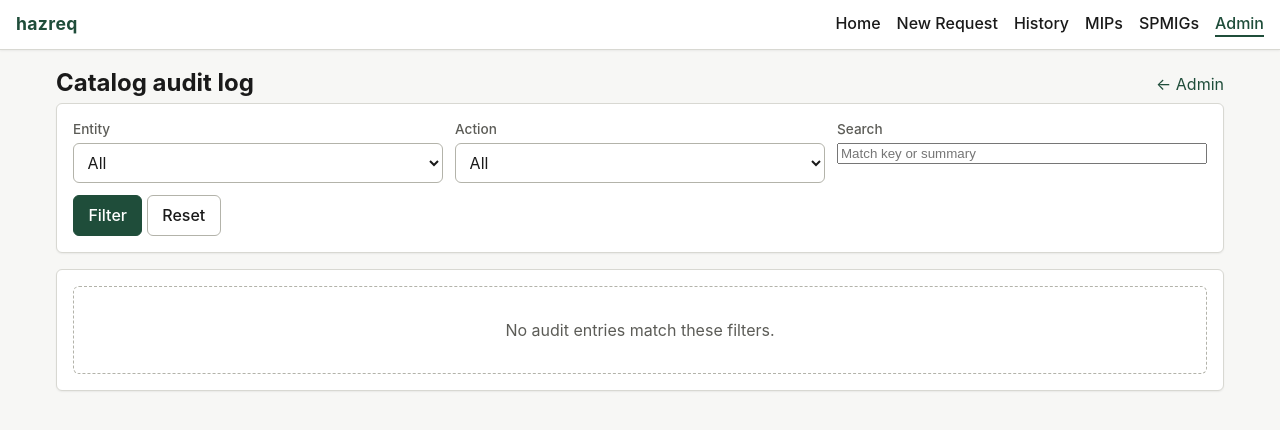
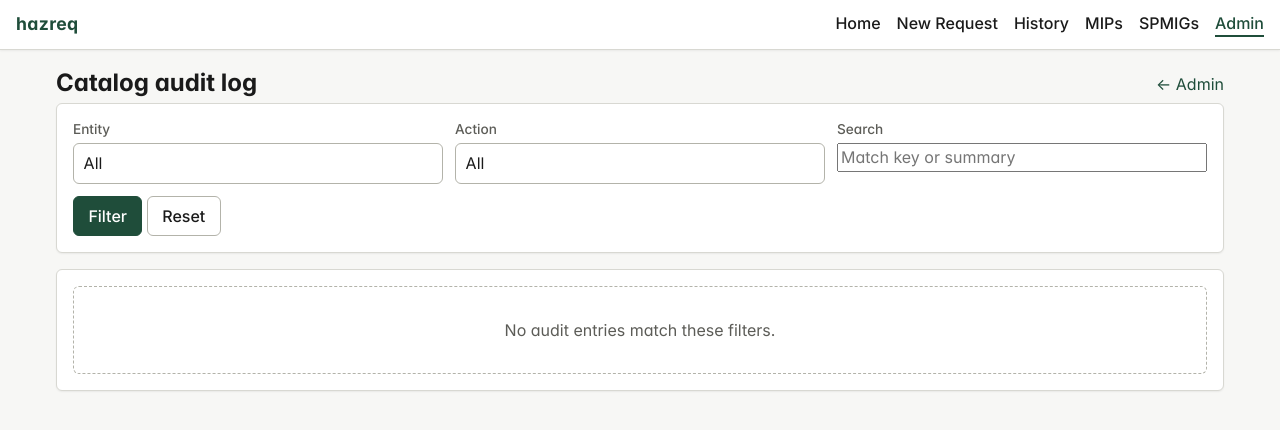
Before and after one commit to atyr647/hazreq, a FastAPI app: page /admin/log in a window 1280 px wide. Shown: the top 430 px of the page. Run offline with FastAPI, Linux system fonts and the light colour scheme.

Commit message:
Bundle Inter font + normalize form controls
Pins the UI font to Inter (woff2, 4 weights, SIL OFL) instead of the
system-font stack so the rendering matches across renderers (Chromium,
WebKitGTK). Also adds appearance:none + font:inherit on form controls
so inputs / buttons / selects no longer pick up the renderer's native
theme.

https://claude.ai/code/session_0114WTMtxFRbj8vH23aGqL9r

```diff
--- a/app/static/style.css
+++ b/app/static/style.css
@@ -1,4 +1,33 @@
 /* hazreq — minimal hand-rolled CSS, mobile-first, no build step. */
+
+@font-face {
+  font-family: 'Inter';
+  font-weight: 400;
+  font-style: normal;
+  font-display: swap;
+  src: url('/static/fonts/Inter-Regular.woff2') format('woff2');
+}
+@font-face {
+  font-family: 'Inter';
+  font-weight: 500;
+  font-style: normal;
+  font-display: swap;
+  src: url('/static/fonts/Inter-Medium.woff2') format('woff2');
+}
+@font-face {
+  font-family: 'Inter';
+  font-weight: 600;
+  font-style: normal;
+  font-display: swap;
+  src: url('/static/fonts/Inter-SemiBold.woff2') format('woff2');
+}
+@font-face {
+  font-family: 'Inter';
+  font-weight: 700;
+  font-style: normal;
+  font-display: swap;
+  src: url('/static/fonts/Inter-Bold.woff2') format('woff2');
+}
 
 :root {
   --bg: #f7f7f5;
@@ -24,11 +53,21 @@
 html, body {
   margin: 0;
   padding: 0;
-  font-family: -apple-system, BlinkMacSystemFont, "Segoe UI", Roboto, "Helvetica Neue", Arial, sans-serif;
+  font-family: 'Inter', -apple-system, BlinkMacSystemFont, "Segoe UI", Roboto, "Helvetica Neue", Arial, sans-serif;
   font-size: 16px;
   color: var(--text);
   background: var(--bg);
   line-height: 1.4;
+  -webkit-font-smoothing: antialiased;
+  -moz-osx-font-smoothing: grayscale;
+  text-rendering: optimizeLegibility;
+  font-feature-settings: 'cv11', 'ss03';
+}
+
+/* Inputs / buttons should inherit Inter, not the renderer's UA default */
+input, button, select, textarea {
+  font: inherit;
+  color: inherit;
 }
 
 a { color: var(--accent); text-decoration: none; }
@@ -102,6 +141,8 @@ input[type="search"], input[type="file"], textarea, select {
   background: var(--surface);
   color: var(--text);
   width: 100%;
+  -webkit-appearance: none;
+  appearance: none;
 }
 input:focus, textarea:focus, select:focus {
   outline: 2px solid var(--accent);
```
Also changed, not shown: app/static/fonts/Inter-Bold.woff2 (added), app/static/fonts/Inter-Medium.woff2 (added), app/static/fonts/Inter-Regular.woff2 (added), app/static/fonts/Inter-SemiBold.woff2 (added).
